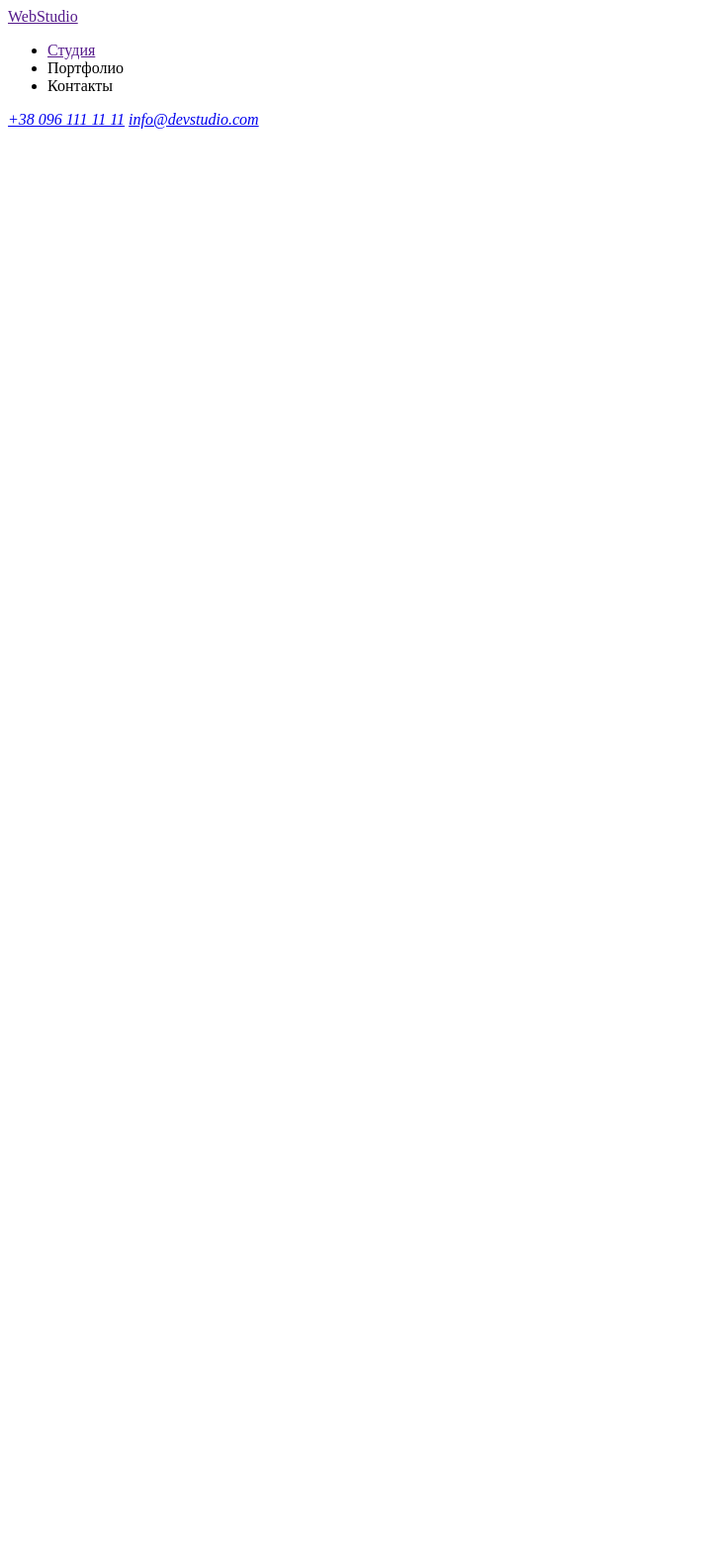
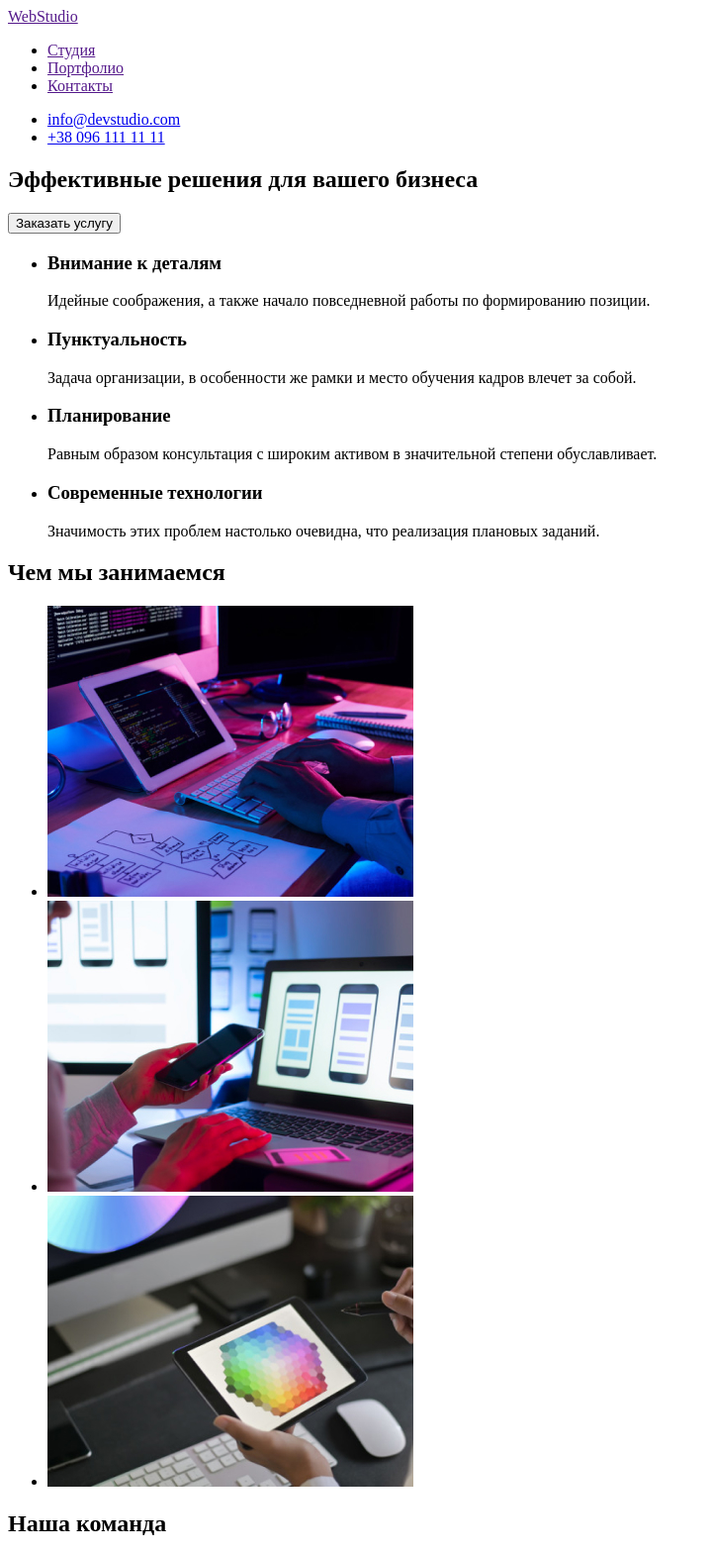
Before and after one commit to daryna-s/goit-markup-hw-01, a plain HTML site: page index.html in a window 1280 px wide. Shown: the top 1570 px of the page at 99% size, without its empty margins (0-719 px from the left). Before the commit the page ends 800 px from the top, so only its background shows below. Drawn offline with Linux system fonts and the light colour scheme.

Commit message:
добавлены все секции

```diff
--- a/index.html
+++ b/index.html
@@ -14,16 +14,96 @@
         <li>
             <a href="">Студия</a>
         </li>
-        <li>Портфолио</li>
-        <li>Контакты</li>
+        <li>
+            <a href="">Портфолио</a>
+        </li>
+        <li>
+            <a href="">Контакты</a>
+        </li>
     </ul>
 </nav>
-<address>
-    <!-- Link to phone number  -->
+<ul>
+    <li>
+        <a href="mailto:info@devstudio.com">info@devstudio.com</a>
+        </li>
+    <li>
 <a href="tel:+380961111111">+38 096 111 11 11</a>
-<!-- Link to e-mail address -->
-<a href="mailto:info@devstudio.com">info@devstudio.com</a>
-</address>
+</li>
+
+</ul>
 </header>
+<main>
+<section>
+    <h1>
+        Эффективные решения для вашего бизнеса
+    </h1>
+    <button type="button">Заказать услугу</button>
+</section>
+<section>
+    <ul>
+        <h2 hidden>особенности</h2>
+        <li>
+        <h3>Внимание к деталям</h3>
+        <p>Идейные соображения, а также начало повседневной работы по формированию позиции.</p>
+    </li>
+        <li>
+        <h3>Пунктуальность</h3>
+        <p>Задача организации, в особенности же рамки и место обучения кадров влечет за собой.</p>
+    </li>
+        <li>
+        <h3>Планирование</h3>
+        <p>Равным образом консультация с широким активом в значительной степени обуславливает.</p>
+    </li>
+        <li>
+        <h3>Современные технологии</h3>
+        <p>Значимость этих проблем настолько очевидна, что реализация плановых заданий.</p>
+    </li>
+    </ul>
+</section>
+<section>
+    <h2>Чем мы занимаемся</h2>
+    <ul>
+        <li>
+        <img src="./images/img-1.jpg" alt="разработка для компьютера" width="370" height="294">
+        </li>
+        <li>
+            <img src="./images/img-2.jpg" alt="разработка для телефона" width="370" height="294">
+        </li>
+        <li>
+            <img src="./images/img-3.jpg" alt="разаработка для планшета" width="370" height="294">
+        </li>
+    </ul>
+</section>
+<section>
+    <h2>Наша команда</h2>
+    <ul>
+        <li>
+            <img src="./images/img-4.jpg" alt="Игорь Демьяненко" width="270" height="260">
+            <p><b>Игорь Демьяненко</b><br />Product Designer</p>
+
+        </li>
+        <li>
+            <img src="./images/img-5.jpg" alt="Ольга Репина" width="270" height="260">
+            <p><b>Ольга Репина</b><br>Frontend Developer</p>
+        </li>
+        <li>
+            <img src="./images/img-6.jpg" alt="Николай Тарасов" width="270" height="260">
+            <p><b>Николай Тарасов</b><br>Marketing</p>
+        </li>
+        <li>
+            <img src="./images/img-7.jpg" alt="Михаил Ермаков" width="270" height="260">
+            <p><b>Михаил Ермаков</b><br>UI Designer</p>
+        </li>
+    </ul>
+</section>
+</main>
+<footer>
+    <a href="" class="logo">WebStudio</a>
+    <address>
+        г. Киев, пр-т Леси Украинки, 26</a><br />
+        +38 096 111 11 11<br />
+        info@devstudio.com
+        </address>
+</footer>
 </body>
 </html>
```
